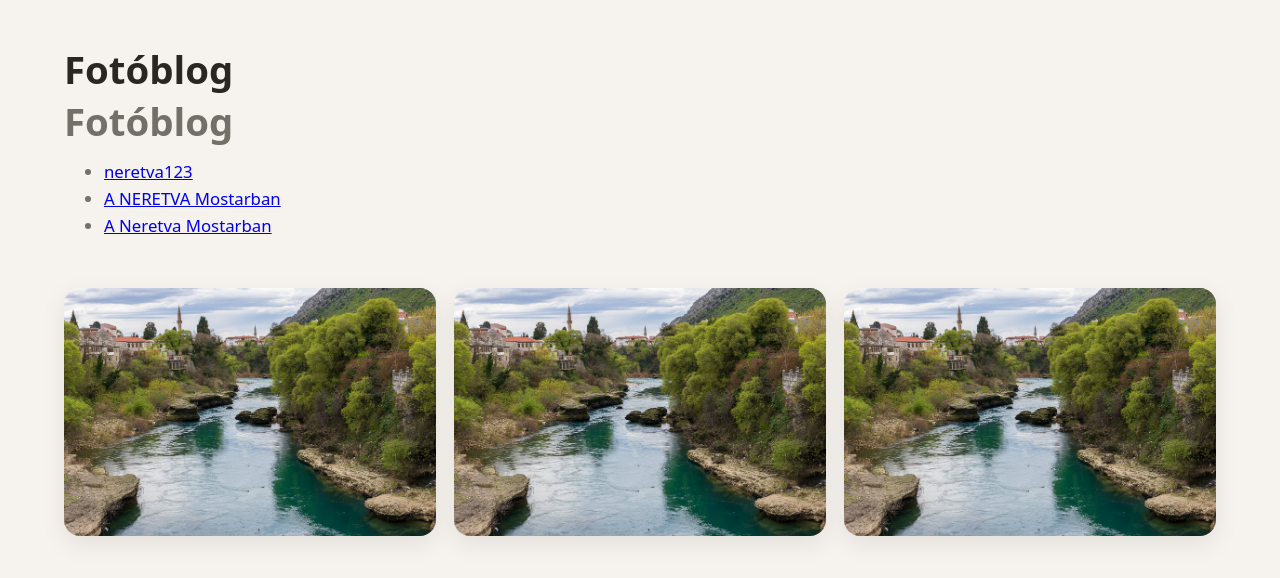
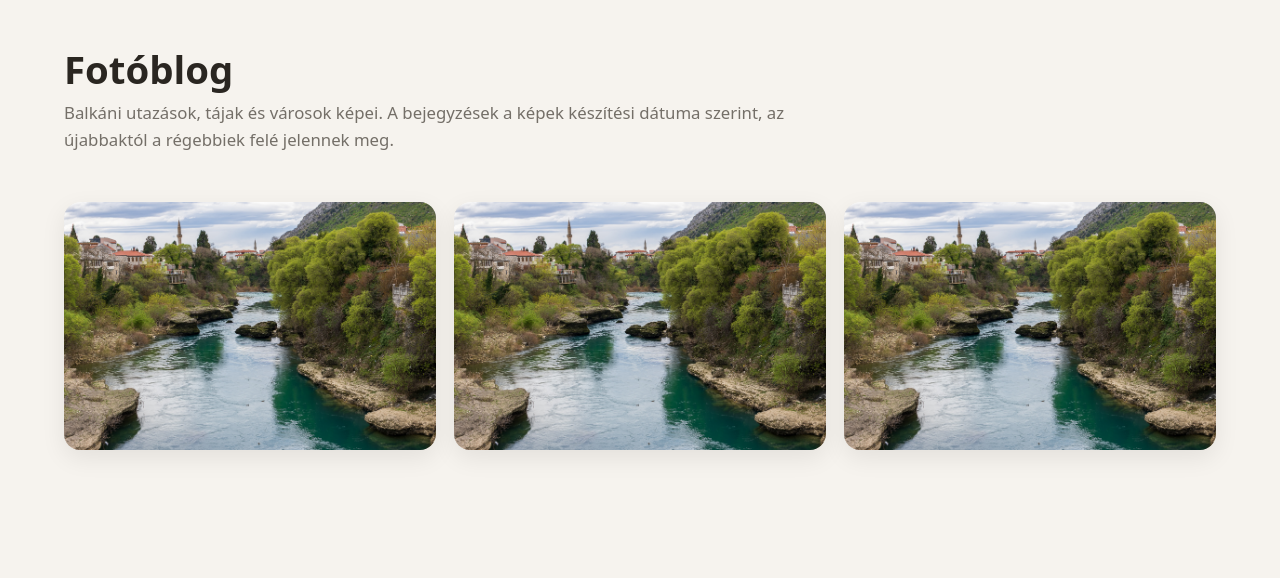
Before and after one commit to havassy/fotoblog, a Jekyll site: the page built from index.md, in a window 1280 px wide. Shown: the top 578 px of the page. Built offline with Jekyll 4.4.1, drawn with Linux system fonts in a browser that asks for light colours.

Commit message:
Update index.md

```diff
--- a/index.md
+++ b/index.md
@@ -3,10 +3,4 @@ layout: home
 title: Fotóblog
 ---
 
-# Fotóblog
-
-<ul>
-  {% for post in site.posts %}
-    <li><a href="{{ post.url | relative_url }}">{{ post.title }}</a></li>
-  {% endfor %}
-</ul>
+Balkáni utazások, tájak és városok képei. A bejegyzések a képek készítési dátuma szerint, az újabbaktól a régebbiek felé jelennek meg.
```
